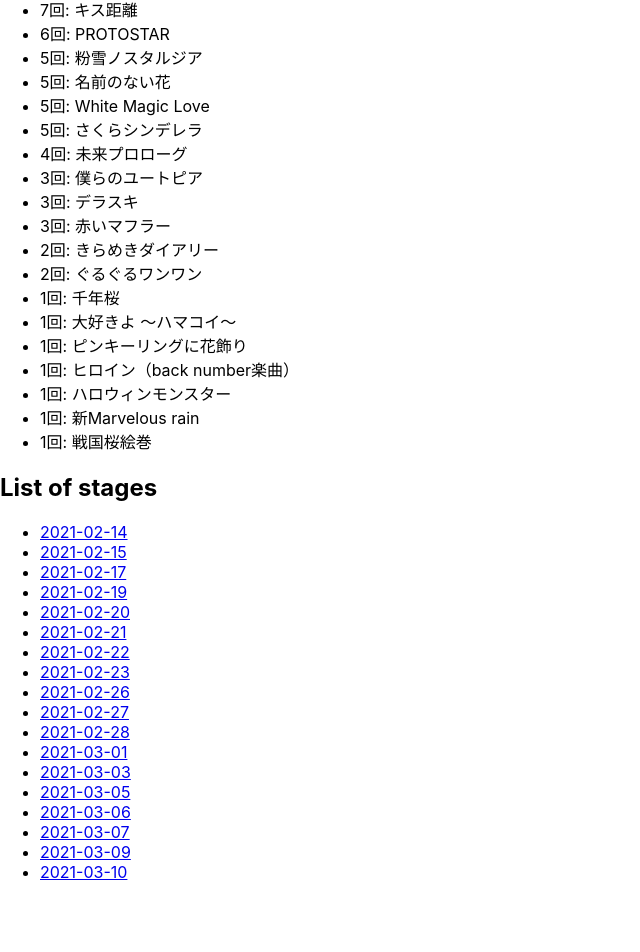
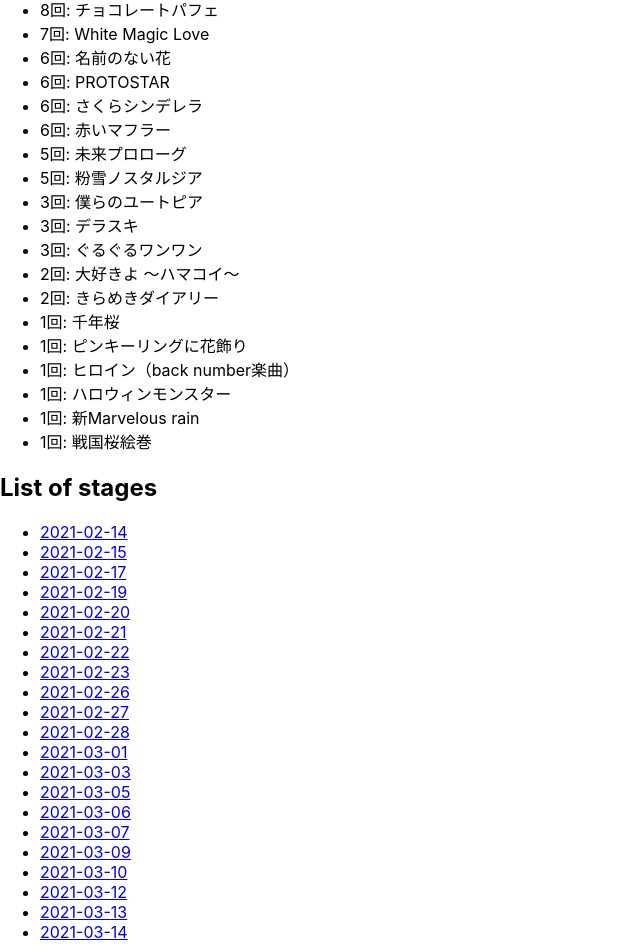
Before and after one commit to fusho-takahashi/narilog-on-stage, a Next.js app: page / in a window 1280 px wide. Shown: the part 270-1222 px from the top of the page, without its empty margins (0-640 px from the left). Before the commit the page ends 1168 px from the top, so only its background shows below. Built offline with nearby package versions, Linux system fonts and the light colour scheme.

Commit message:
add stage logs

```diff
--- a/data/log.ts
+++ b/data/log.ts
@@ -268,4 +268,48 @@ export const stageLogs: (RegularStageLog | IrregularStageLog)[] = [
       '夏恋クレシェンド',
     ],
   },
+  {
+    id: '2021-03-12-1',
+    date: '2021-03-12',
+    regular: true,
+    section: 1,
+    place: '秋葉原アイドルステージ',
+    songs: [
+      'キス距離',
+      'ほしがりガール',
+      '夏恋クレシェンド',
+      'ねこカブリーナ',
+      '大好きよ 〜ハマコイ〜',
+      '赤いマフラー',
+    ],
+  },
+  {
+    id: '2021-03-13-2',
+    date: '2021-03-13',
+    regular: true,
+    section: 2,
+    place: '秋葉原アイドルステージ',
+    songs: [
+      '未来プロローグ',
+      'ぐるぐるワンワン',
+      'ほしがりガール',
+      'White Magic Love',
+      '赤いマフラー',
+    ],
+  },
+  {
+    id: '2021-03-14-2',
+    date: '2021-03-14',
+    regular: true,
+    section: 2,
+    place: '秋葉原アイドルステージ',
+    songs: [
+      'White Magic Love',
+      'キス距離',
+      '名前のない花',
+      '夏恋クレシェンド',
+      'さくらシンデレラ',
+      '赤いマフラー',
+    ],
+  },
 ]
```
